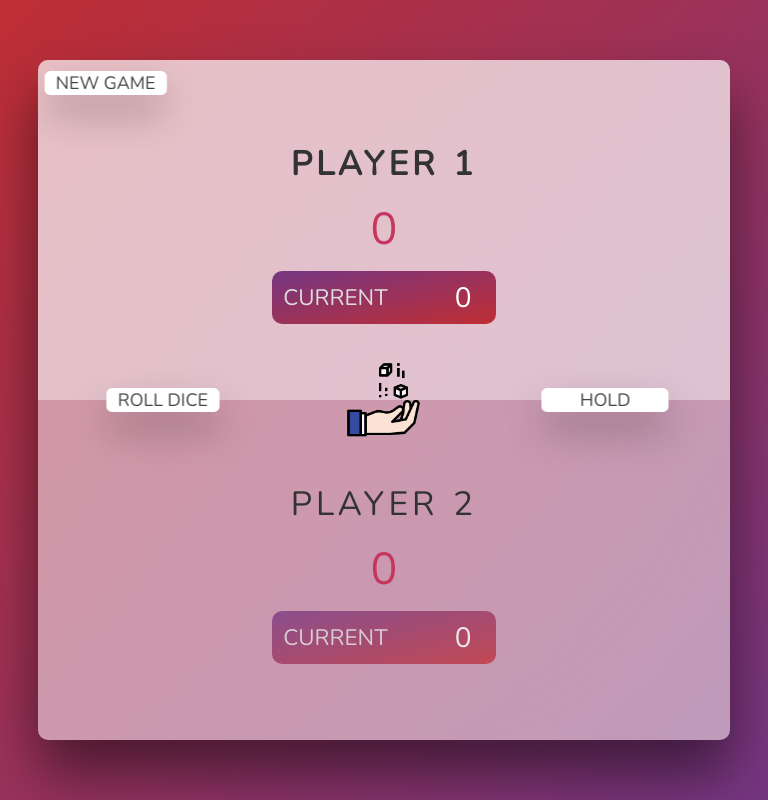
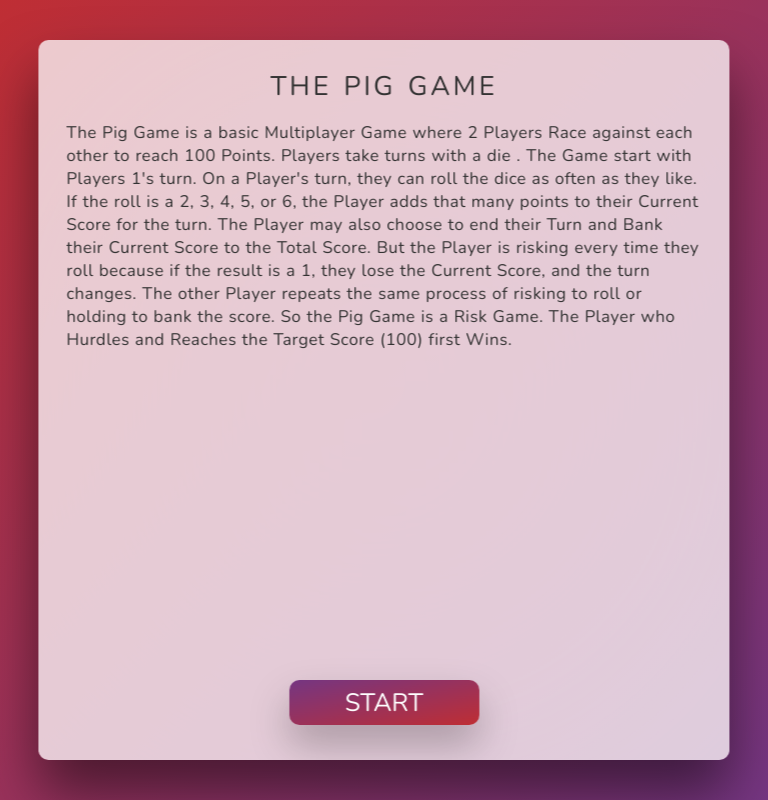
Before and after one commit to EshanTrivedi21/Pig-Game, a plain HTML site: page index.html in a window 768 px wide. Drawn offline with nearby package versions, Linux system fonts and the light colour scheme.

Commit message:
Modal V1

```diff
--- a/index.html
+++ b/index.html
@@ -1,15 +1,34 @@
 <!DOCTYPE html>
 <html lang="en">
+
   <head>
+
     <meta charset="UTF-8" />
     <meta name="viewport" content="width=device-width, initial-scale=1.0" />
     <meta http-equiv="X-UA-Compatible" content="ie=edge" />
     <link rel="stylesheet" href="styles.css" />
-    <title>Pig Game</title>
+    <title>The Pig Game</title>
     <link rel="icon" href="images/favicon.png">
+
   </head>
+
   <body>
-    <main>
+    <header>
+
+      <div class="modal">
+
+        <h1 class="title">THE PIG GAME</h1>
+        <p class="tutorial">
+          The Pig Game is a basic Multiplayer Game where 2 Players Race against each other to reach 100 Points. Players take turns with a die . The Game start with Players 1's turn. On a Player's turn, they can roll the dice as often as they like. If the roll is a 2, 3, 4, 5, or 6, the Player adds that many points to their Current Score for the turn. The Player may also choose to end their Turn and Bank their Current Score to the Total Score. But the Player is risking every time they roll because if the result is a 1, they lose the Current Score, and the turn changes. The other Player repeats the same process of risking to roll or holding to bank the score. So the Pig Game is a Risk Game. The Player who Hurdles and Reaches the Target Score (100) first Wins.
+        </p>
+        <button class="btn close-modal">START</button>
+
+      </div>
+
+    </header>
+
+    <main class="hidden">
+
       <section class="player player--0 player--active">
         <h2 class="name" id="name--0">Player 1</h2>
         <p class="score" id="score--0">0</p>
@@ -18,6 +37,7 @@
           <p class="current-score" id="current--0">0</p>
         </div>
       </section>
+
       <section class="player player--1">
         <h2 class="name" id="name--1">Player 2</h2>
         <p class="score" id="score--1">0</p>
@@ -28,10 +48,15 @@
       </section>
 
       <img src="images/dice.png" alt="Playing dice" class="dice" />
+
       <button class="btn btn--new"> NEW Game</button>
       <button class="btn btn--roll"> ROLL DICE</button>
       <button class="btn btn--hold"> HOLD</button>
+
     </main>
+
     <script src="script.js"></script>
+
   </body>
+
 </html>
--- a/script.js
+++ b/script.js
@@ -99,7 +99,7 @@ btnHold.addEventListener(
             scores[activePlayer] += currentScore;
             document.getElementById(`score--${activePlayer}`).textContent = scores[activePlayer];
 
-            if (scores[activePlayer] >= 50) {
+            if (scores[activePlayer] >= 100) {
 
                 playing = false;
                 document.querySelector(`.player--${activePlayer}`).classList.add("player--winner");
--- a/styles.css
+++ b/styles.css
@@ -62,7 +62,7 @@ main {
 }
 
 .player--active {
-  background-color: rgba(255, 255, 255, 0.4);
+  background-color: rgba(255, 255, 255, 0.6);
 }
 .player--active .name {
   font-weight: 600;
@@ -199,6 +199,59 @@ main {
   color: #ffffff;
 }
 
+.hidden {
+  display: none;
+}
+
+.title {
+  font-size: 4.5rem;
+  margin-top: 1rem;
+  margin-bottom: 2.5rem;
+  text-transform: uppercase;
+  letter-spacing: 3px;
+  word-spacing: 2px;
+  font-weight: 400;
+  text-align: center;
+}
+
+.modal {
+  position: absolute;
+  top: 50%;
+  left: 50%;
+  transform: translate(-50%, -50%);
+  width: 90vw;
+  height: 90vh;
+  background-color: rgba(255, 255, 255, 0.75);
+  padding: 5rem;
+  backdrop-filter: blur(200px);
+  filter: blur();
+  box-shadow: 0 3rem 5rem rgba(0, 0, 0, 0.5);
+  border-radius: 10px;
+  overflow: hidden;
+  z-index: 10;
+}
+
+.close-modal {
+  position: absolute;
+  left: 50%;
+  transform: translateX(-50%);
+  top: 80vh;
+  padding: 0.6rem 4.5rem;
+  font-size: 2.5rem;
+  cursor: pointer;
+  background-image: linear-gradient(to right bottom, #753682 0%, #bf2e34 100%);
+  border-radius: 10px;
+  color: #fff;
+}
+
+.tutorial {
+  font-size: 2.4rem;
+  padding-top: 3rem;
+  text-align: left;
+  letter-spacing: 0.5px;
+  word-spacing: 0.5px;
+}
+
 @keyframes shake {
     10%, 90% {
       transform: translateX(-50%) translate3d(-1px, 0, 0);
@@ -249,9 +302,44 @@ main {
       top: 72vh;
       padding: 0.6rem 3.75rem;
     }
+
+    .close-modal {
+      padding: 0.6rem 4.5rem;
+      font-size: 2.5rem;
+    }
+
+    .modal {
+      padding: 4rem;
+    }
+
+    @media only screen and (min-height: 1100px){
+
+      .title {
+        font-size: 5rem;
+      }
+
+      .tutorial {
+        font-size: 2.6rem;
+      }
+
+    }
+
+    @media only screen and (max-height: 800px){
+
+      .title {
+        font-size: 3.5rem;
+        margin-top: 1rem;
+        margin: 0%;
+      }
+
+      .tutorial {
+        font-size: 2rem;
+      }
+
+    }
 }
 
-@media only screen and (max-width: 925px) {
+@media only screen and (max-width: 980px) {
     main {
         width: 90vw;
         height: 85vh;
@@ -332,4 +420,100 @@ main {
     .dice:hover {
       animation: none;
     }
+
+    .modal {
+      padding: 2.5rem;
+    }
+
+    .close-modal {
+      padding: 0.5rem 5rem;
+      font-size: 2.25rem;
+      top: 85;
+    }
+
+    .title {
+      font-size: 3rem;
+      margin-bottom: 0rem;
+      font-weight: 500;
+    }
+
+    .tutorial {
+      font-size: 1.45rem;
+      padding-top: 2.5rem;
+    }
+
+    @media only screen and (min-width: 650px){
+
+      .title {
+        font-size: 2.4rem;
+      }
+
+      .tutorial {
+        font-size: 1.5rem;
+        padding-top: 1.5rem;
+      }
+    }
+
+    @media only screen and (max-height: 750px){
+
+      .tutorial {
+        font-size: 1.3rem;
+      }
+
+      @media only screen and (min-width: 450px){
+
+        .title {
+          font-size: 2.75rem;
+        }
+
+        .tutorial {
+          font-size: 1.5rem;
+        }
+      }
+    }
+
+    @media only screen and (max-width: 350px){
+
+      .title {
+        font-size: 2.4rem;
+      }
+
+      .tutorial {
+        font-size: 1.175rem;
+        padding-top: 1.5rem;
+      }
+    }
+
+    @media only screen and (min-height: 875px) and (max-height: 1000px){
+
+      .tutorial {
+        font-size: 1.55rem;
+      }
+
+    }
+
+    @media only screen and (min-height: 1000px){
+
+      .title {
+        font-size: 5rem;
+      }
+
+      .tutorial {
+        font-size: 2.5rem;
+      }
+
+    }
+
+
+    @media only screen and (min-height: 1250px){
+
+      .title {
+        font-size: 5rem;
+      }
+
+      .tutorial {
+        font-size: 3rem;
+      }
+
+    }
 }
```
